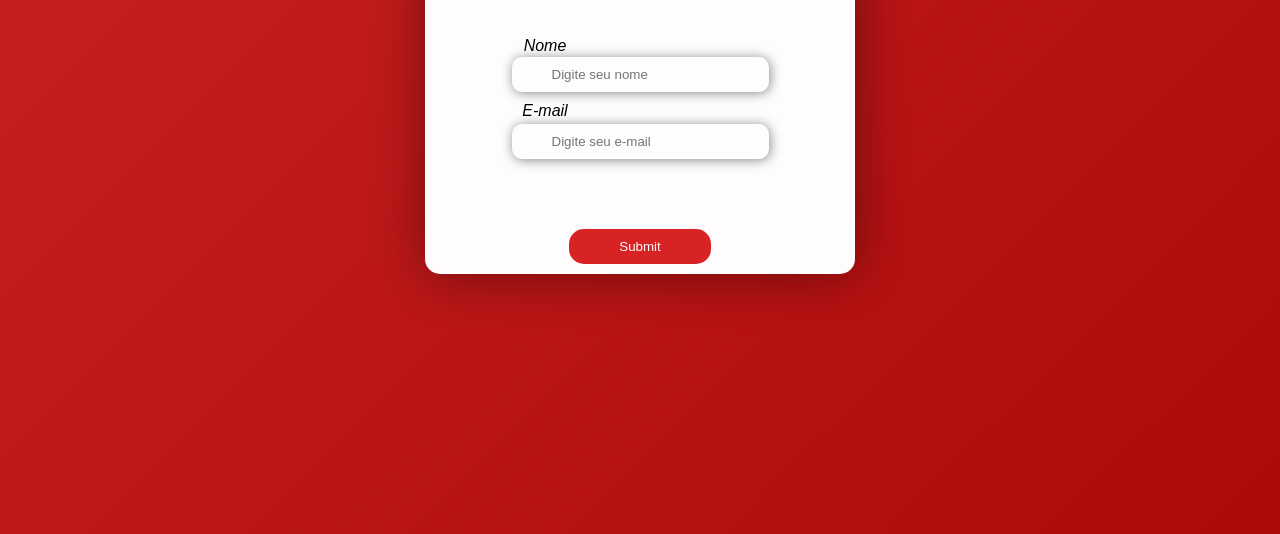
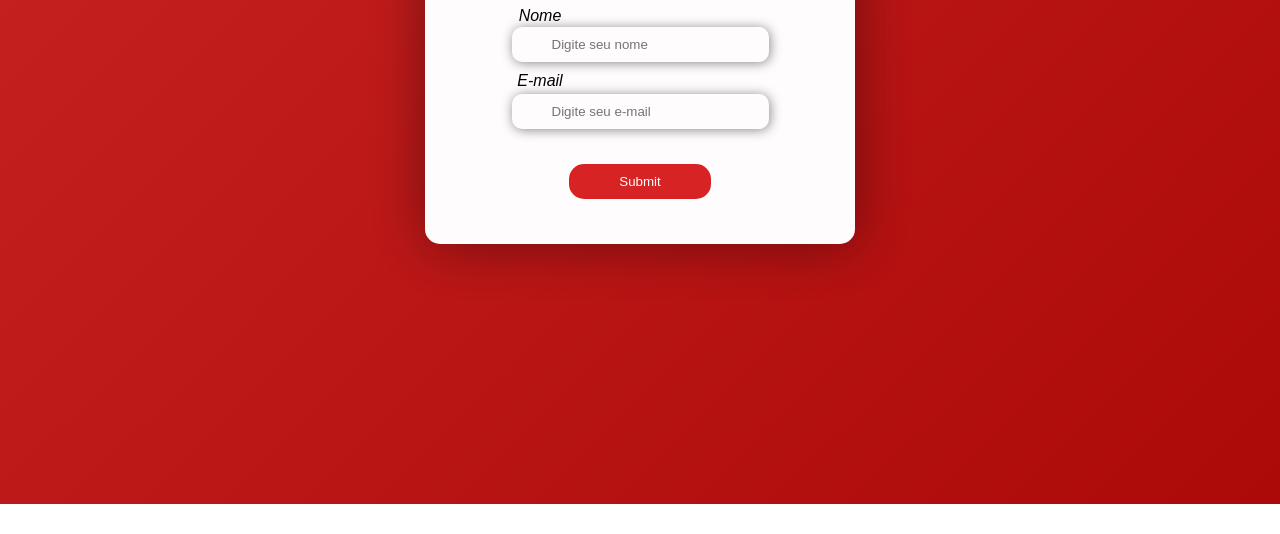
Before and after one commit to Wallaceleandr0/formulario-simples, a plain HTML site: page index.html in a window 1280 px wide. Shown: the part 336-870 px from the top of the page. After the commit the page ends 840 px from the top, so only its background shows below. Drawn offline with Linux system fonts and the light colour scheme; a web font is replaced by a local one.

Commit message:
new form

```diff
--- a/assets/JS/index.js
+++ b/assets/JS/index.js
@@ -1,4 +1,4 @@
-function meuEscopo() {
+function mensagem() {
     const form = document.querySelector('.form');
     form.onsubmit = function (evento) {
         evento.preventDefault();
@@ -6,5 +6,5 @@ function meuEscopo() {
         const nome = document.querySelector('.nome');
     }
 
-    confirm(`Olá, ${nome.value}, tudo bem? Seu email é ${email.value}?`);
+    confirm(`Olá, ${nome.value} tudo bem? Enviamos a oferta para ${email.value}`);
 }
--- a/assets/style/style.css
+++ b/assets/style/style.css
@@ -25,7 +25,7 @@ body {
 }
 
 .captura {
-    margin: 70px auto;
+    margin: 40px auto;
     max-width: 430px;
     height: 540px;
     text-align: center;
@@ -60,7 +60,7 @@ body {
 }
 
 .textoEmail, .textoNome {
-    margin-right: 190px;
+    margin-right: 200px;
     margin-top: 10px;
 }
 
@@ -98,7 +98,12 @@ body {
     padding: 10px 50px;
     border-radius: 15px;
     color: white;
-    margin: 70px auto;
+    margin: 35px auto;
+}
+
+.submit:hover {
+    opacity: 0.9;
+    transition: 0.7s all;
 }
 
 @media (max-width:450px) {
--- a/index.html
+++ b/index.html
@@ -24,7 +24,7 @@
 
                     <input type="email" name="email" id="email" class="email" placeholder="Digite seu e-mail">
 
-                    <input class="submit" type="submit" onclick="meuEscopo()">
+                    <input class="submit" type="submit" onclick="mensagem()">
                 </form>
             </div>
         </section>
```
